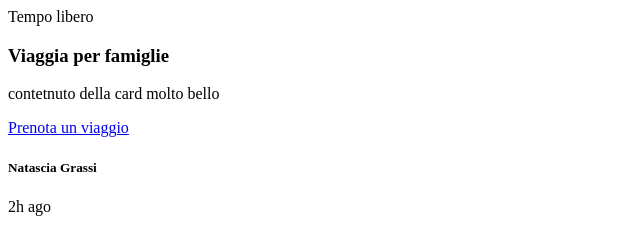
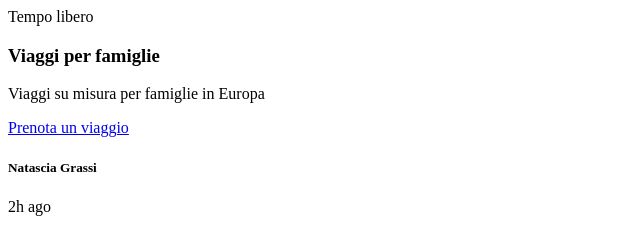
Before and after one commit to natgrassi45/CORSO-FRONT-END, a plain HTML site: page card/index.html in a window 1280 px wide. Shown: the full height of the page, 0-640 px from the left. Drawn offline with Linux system fonts and the light colour scheme.

Commit message:
Update index.html

```diff
--- a/card/index.html
+++ b/card/index.html
@@ -1,7 +1,7 @@
 <!DOCTYPE html>
 
 <head>
-    <title>Il mio progetto</title>
+    <title>Corso Front End - Card html</title>
 </head>
 
 <body>
@@ -18,8 +18,8 @@
                 <span>
                     Tempo libero
                 </span>
-                <h3>Viaggia per famiglie</h3>
-                <p>contetnuto della card molto bello</p>
+                <h3>Viaggi per famiglie</h3>
+                <p>Viaggi su misura per famiglie in Europa</p>
                 <a href="https://www.booking.com/index.it.html">Prenota un viaggio</a>
                 <footer>
                     <!-- <div>
```
